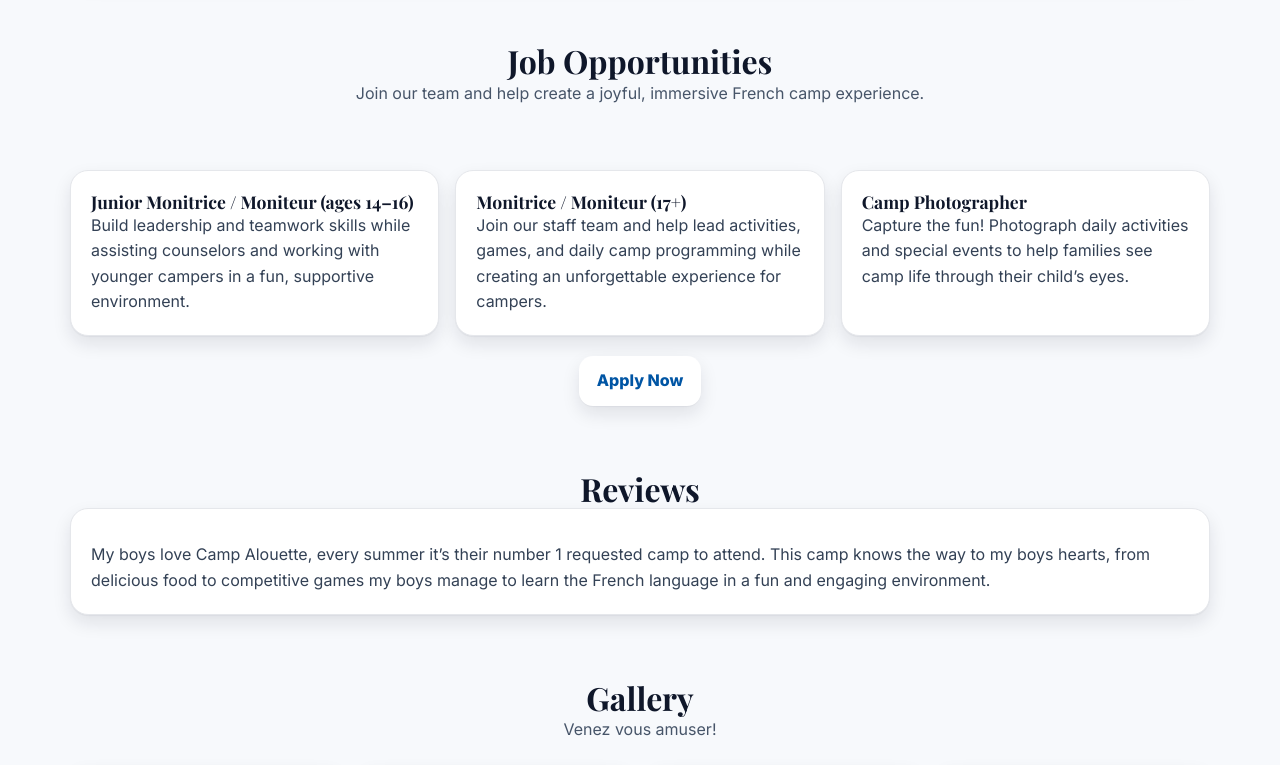
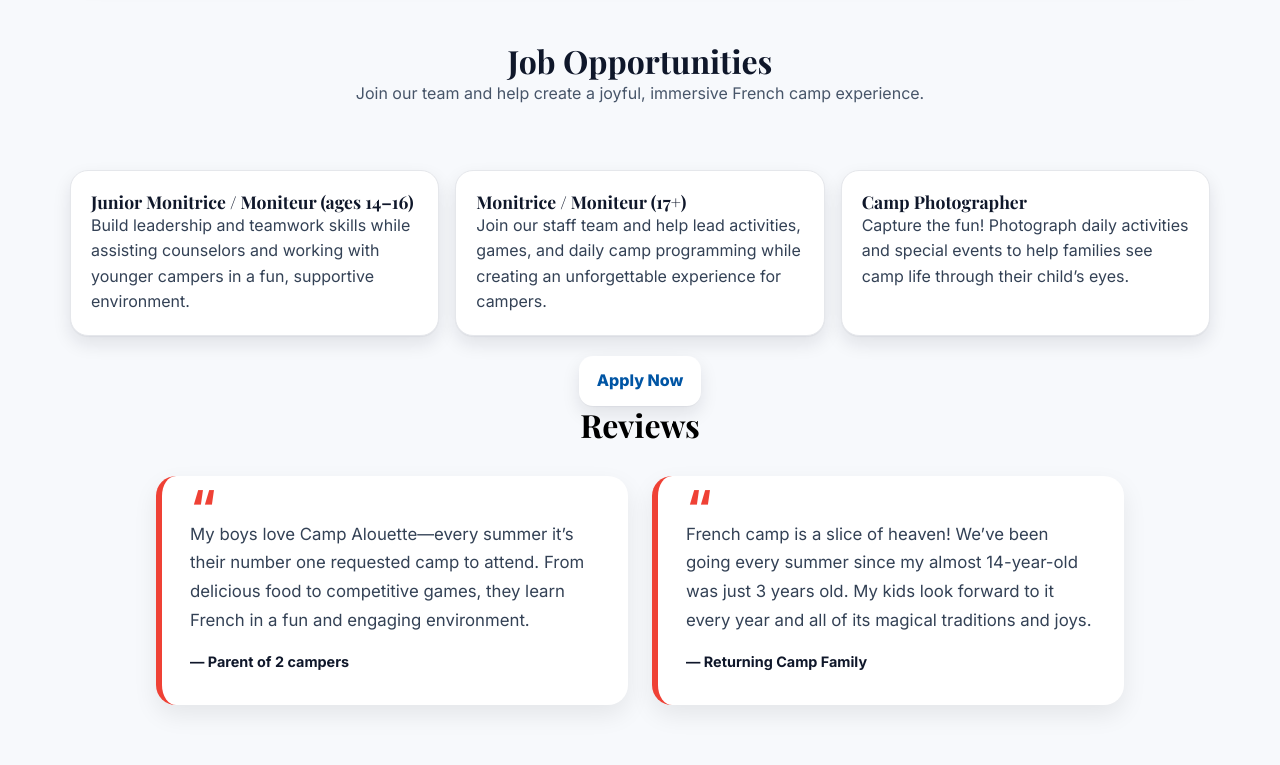
Before and after one commit to nani-pardi/camp-website, a SvelteKit app: page / in a window 1280 px wide. Shown: the part 2000-2765 px from the top of the page. Built offline with nearby package versions, Linux system fonts and the light colour scheme; grey boxes are pictures that could not be loaded.

Commit message:
update reviews

```diff
--- a/src/app.css
+++ b/src/app.css
@@ -386,3 +386,59 @@
   color: rgba(255, 255, 255, 0.85);
   padding: 1rem;
 }
+
+.reviews-section {
+  max-width: 1000px;
+  margin: 0 auto 3rem auto;
+  padding: 0 1rem;
+  text-align: center;
+}
+
+.reviews-title {
+  font-family: 'Playfair Display', ui-serif, Georgia, serif;
+  font-size: clamp(1.6rem, 2.5vw, 2.2rem);
+  color: #000000; /* French blue */
+  margin-bottom: 2rem;
+}
+
+.reviews-grid {
+  display: grid;
+  gap: 1.5rem;
+}
+
+@media (min-width: 768px) {
+  .reviews-grid {
+    grid-template-columns: 1fr 1fr;
+  }
+}
+
+.review-card {
+  position: relative;
+  background: #fff;
+  border-radius: 20px;
+  padding: 2rem 1.75rem;
+  box-shadow: 0 10px 25px rgba(0,0,0,0.08);
+  border-left: 6px solid #ef4135; /* French red accent */
+  text-align: left;
+}
+
+.quote-mark {
+  font-size: 3rem;
+  color: #ef4135;
+  line-height: 0;
+  margin-bottom: 0.75rem;
+  font-weight: bold;
+}
+
+.review-text {
+  color: #334155;
+  font-size: 1.05rem;
+  line-height: 1.7;
+  margin: 0 0 1rem 0;
+}
+
+.review-author {
+  font-weight: 700;
+  color: #0f172a;
+  font-size: 0.9rem;
+}
--- a/src/routes/+page.svelte
+++ b/src/routes/+page.svelte
@@ -40,7 +40,7 @@
 <!-- ABOUT -->
  <!-- ABOUT -->
 <section id="about" class="section">
-  <h2>Essayez! Pratiquez! Volez! Try! Practice! Fly!</h2>
+  <h2>Essayez, Pratiquez, Volez! Try, Practice, Fly!</h2>
   <div class="card" style="max-width: 900px; margin: 1.25rem auto 0">
     <p style="color:#334155">
       Alouette French Camp was created in 2007 and has been going strong ever since.
@@ -175,16 +175,33 @@
 
 
 <!-- REVIEWS -->
-<section id="reviews" class="section">
-  <h2>Reviews</h2>
+<section id="reviews" class="reviews-section">
+  <h2 class="reviews-title">Reviews</h2>
 
-  <div class="card">
-    <p style="color:#334155;margin-top:.85rem">
-    My boys love Camp Alouette, every summer it’s their number 1 requested camp to attend. This camp knows the way to my boys hearts, from delicious food to competitive games my boys manage to learn the French language in a fun and engaging environment.
-    </p>
+  <div class="reviews-grid">
+
+    <article class="review-card">
+      <div class="quote-mark">“</div>
+      <p class="review-text">
+        My boys love Camp Alouette—every summer it’s their number one requested
+        camp to attend. From delicious food to competitive games, they learn
+        French in a fun and engaging environment.
+      </p>
+      <div class="review-author">— Parent of 2 campers</div>
+    </article>
+
+    <article class="review-card">
+      <div class="quote-mark">“</div>
+      <p class="review-text">
+        French camp is a slice of heaven! We’ve been going every summer since
+        my almost 14-year-old was just 3 years old. My kids look forward to it
+        every year and all of its magical traditions and joys.
+      </p>
+      <div class="review-author">— Returning Camp Family</div>
+    </article>
+
   </div>
 </section>
-
 
 <section id="gallery" class="section">
   <h2>Gallery</h2>
```
